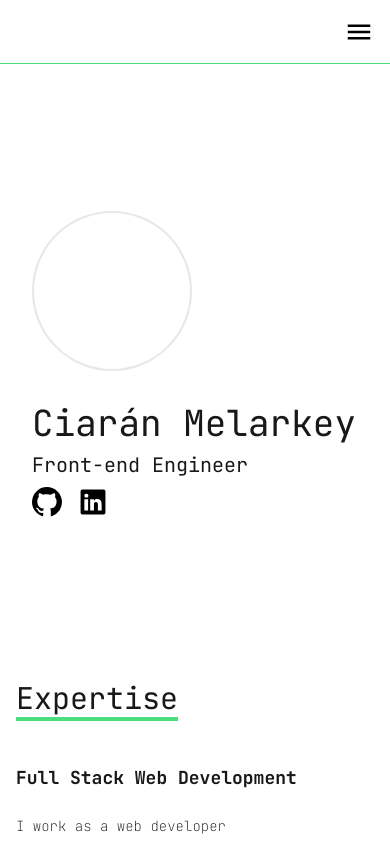
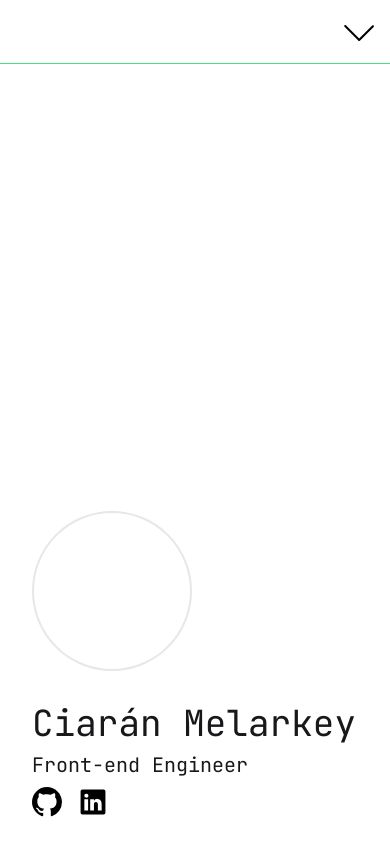
Before and after one commit to ciaran-m-98/ciaran-portfolio, a Next.js app: page / in a window 390 px wide. Shown: the top 844 px of the page. Built offline with nearby package versions, Linux system fonts and the light colour scheme; a web font is replaced by a local one.

Commit message:
Fix navbar

```diff
--- a/src/ui/navbar/Navbar.tsx
+++ b/src/ui/navbar/Navbar.tsx
@@ -4,34 +4,17 @@ import Image from 'next/image';
 import { NavLink } from './NavLink';
 import {
   useAppDispatch,
-  useAppSelector,
   useScrollPosition,
   useWindowSize,
 } from '@/service/hooks';
-import {
-  selectNavbarIsOpen,
-  toggleNavbar,
-  closeNavbar,
-} from '@/app/features/navbar/navbarSlide';
 import '../../app/globals.css';
 import { useEffect, useState } from 'react';
 import classNames from 'classnames';
 export default function Navbar() {
   const windowSize = useWindowSize();
   const dispatch = useAppDispatch();
-  const isResponsiveNavbarOpen = useAppSelector(selectNavbarIsOpen);
-  const handleNavbarState = () => {
-    dispatch(toggleNavbar(!isResponsiveNavbarOpen));
-  };
+
   const num = useScrollPosition();
-  const [isScrollAtTop, setIsScrollAtTop] = useState<boolean>(true);
-  useEffect(() => {
-    if (num <= 72) {
-      setIsScrollAtTop(true);
-    } else {
-      setIsScrollAtTop(false);
-    }
-  }, [num]);
   const [mounted, setMounted] = useState<boolean>(false);
   useEffect(() => {
     setMounted(true);
@@ -41,7 +24,7 @@ export default function Navbar() {
   return (
     <nav
       className={cx(
-        'sticky top-0 w-full h-16 flex bg-transparent md:dark:bg-zinc-900 md:bg-white z-50 md:shadow-lg',
+        'sticky top-0 w-full h-16 flex bg-transparent md:dark:bg-zinc-900 md:bg-white md:shadow-lg',
         {
           'border-b border-green-400': mounted && windowSize.width > 767,
         },
@@ -58,11 +41,11 @@ export default function Navbar() {
             </li>
           </ul>
           <div className="flex justify-center items-center">
-            <Link href={"https://github.com/ciaran-m-98"} target="_blank">
+            <Link href={'https://github.com/ciaran-m-98'} target="_blank">
               <Image
                 className="dark:invert"
-                src={"/github-mark.svg"}
-                alt={"Github Link"}
+                src={'/github-mark.svg'}
+                alt={'Github Link'}
                 width={24}
                 height={24}
                 priority
@@ -70,18 +53,6 @@ export default function Navbar() {
             </Link>
           </div>
         </div>
-        <div className="flex md:hidden justify-center items-center">
-          <button onClick={() => handleNavbarState()}>
-            <Image
-              className="dark:invert"
-              src={isResponsiveNavbarOpen ? "/menu-open.svg" : "/menu.svg"}
-              alt={"Open / Close Menu"}
-              width={30}
-              height={30}
-              priority
-            />
-          </button>
-        </div>
       </div>
     </nav>
   );
--- a/src/ui/navbar/ResponsiveNavbar.tsx
+++ b/src/ui/navbar/ResponsiveNavbar.tsx
@@ -4,6 +4,7 @@ import { NavLink } from './NavLink';
 import {
   closeNavbar,
   selectNavbarIsOpen,
+  toggleNavbar,
 } from '@/app/features/navbar/navbarSlide';
 import { useEffect, useState, useRef } from 'react';
 import Link from 'next/link';
@@ -46,10 +47,13 @@ export default function ResponsiveNavbar() {
     }
   }, [windowSize.width, isResponsiveNavbarOpen]);
 
+  const handleNavbarState = () => {
+    dispatch(toggleNavbar(!isResponsiveNavbarOpen));
+  };
   return (
     <div
       className={cx(
-        'md:hidden flex flex-col items-start p-4 justify-start overflow-hidden h-[300px] w-full gap-8 bg-white dark:bg-zinc-900 z-10 fixed translate-y-[-300px] border-b border-green-400',
+        'md:hidden flex flex-col items-start p-4 justify-start overflow-hidden h-[300px] w-full gap-8 bg-white dark:bg-zinc-900 z-40 translate-y-[-300px] border-b border-green-400 static',
         {
           slideAnimation: animate && isResponsiveNavbarOpen,
           closeAnimation: animate && !isResponsiveNavbarOpen,
@@ -78,6 +82,21 @@ export default function ResponsiveNavbar() {
           />
         </Link>
       </div>
+      <div className="flex md:hidden justify-center items-center absolute bottom-3 right-4">
+        <button onClick={() => handleNavbarState()}>
+          <Image
+            className={cx('dark:invert', {
+              rotateAnimation: animate && isResponsiveNavbarOpen,
+              reverseRotateAnimation: animate && !isResponsiveNavbarOpen,
+            })}
+            src={'/chevron-down.svg'}
+            alt={'Open / Close Menu'}
+            width={30}
+            height={30}
+            priority
+          />
+        </button>
+      </div>
     </div>
   );
 }
--- a/src/ui/navbar/link.css
+++ b/src/ui/navbar/link.css
@@ -36,7 +36,6 @@ li button:hover::after {
   animation-timing-function: ease-out;
   animation-fill-mode: forwards;
 }
-
 @keyframes slideDown {
   0% {
     transform: translateY(-300px);
@@ -60,3 +59,32 @@ li button:hover::after {
     transform: translateY(-300px);
   }
 }
+
+.rotateAnimation {
+  animation-name: rotate;
+  animation-duration: 300ms;
+  animation-timing-function: ease-out;
+  animation-fill-mode: forwards;
+}
+@keyframes rotate {
+  0% {
+    transform: rotate(0deg);
+  }
+  100% {
+    transform: rotate(-180deg);
+  }
+}
+.reverseRotateAnimation {
+  animation-name: reverseRotate;
+  animation-duration: 300ms;
+  animation-timing-function: ease-out;
+  animation-fill-mode: forwards;
+}
+@keyframes reverseRotate {
+  0% {
+    transform: rotate(-180deg);
+  }
+  100% {
+    transform: rotate(0deg);
+  }
+}
```
Also changed, not shown: public/chevron-down.svg, public/chevron-up.svg (added).
